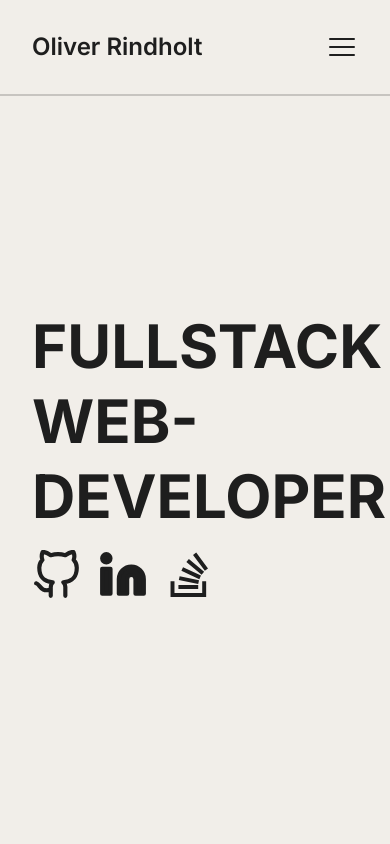
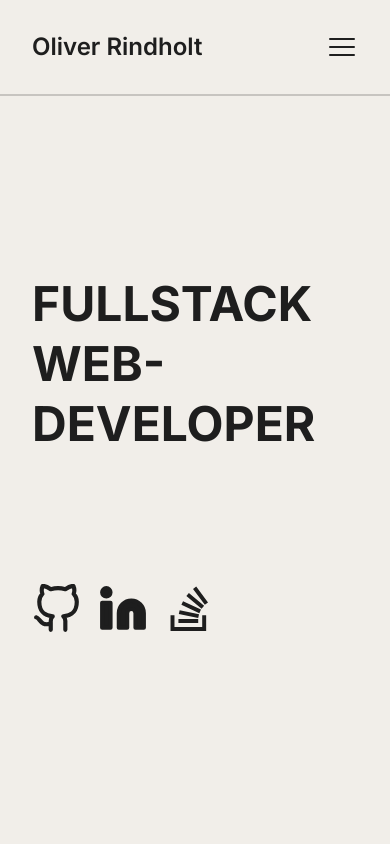
Before and after one commit to orindholt/portfolio-svelte, a SvelteKit app: page / in a window 390 px wide. Shown: the top 844 px of the page. Built offline with nearby package versions, Linux system fonts and the light colour scheme.

Commit message:
Fix small styling issue

```diff
--- a/src/routes/+layout.svelte
+++ b/src/routes/+layout.svelte
@@ -5,7 +5,7 @@
 </script>
 
 <svelte:head>
-	<title>Portfolio</title>
+	<title>Oliver Rindholt</title>
 </svelte:head>
 
 <Navbar />
--- a/src/routes/+page.svelte
+++ b/src/routes/+page.svelte
@@ -11,10 +11,10 @@
 
 <ToTop />
 <div
-	class="min-h-[calc(100vh-theme(spacing.navbar)-theme(spacing.page))] pb-navbar flex flex-col justify-center gap-4"
+	class="min-h-[calc(100vh-theme(spacing.navbar)-theme(spacing.page))] pb-navbar flex flex-col justify-evenly sm:justify-center gap-4"
 >
 	<div class="flex items-center justify-between h-full" id="top">
-		<h1 class="text-6xl xl:text-7xl font-bold uppercase gap-6 !leading-tight">
+		<h1 class="text-5xl sm:text-6xl xl:text-7xl font-bold uppercase gap-6 !leading-tight">
 			Fullstack Web-<br />
 			developer
 		</h1>
```
